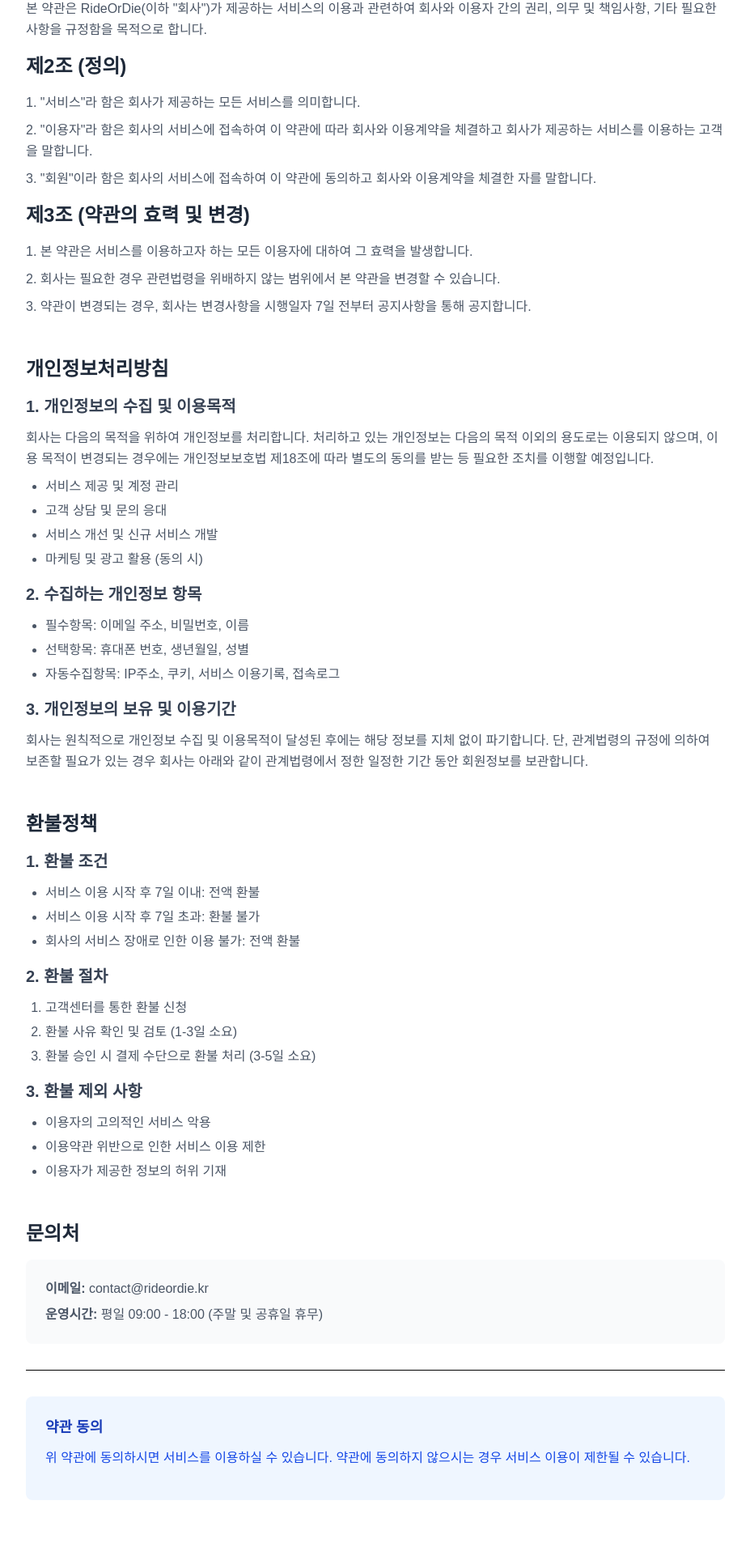
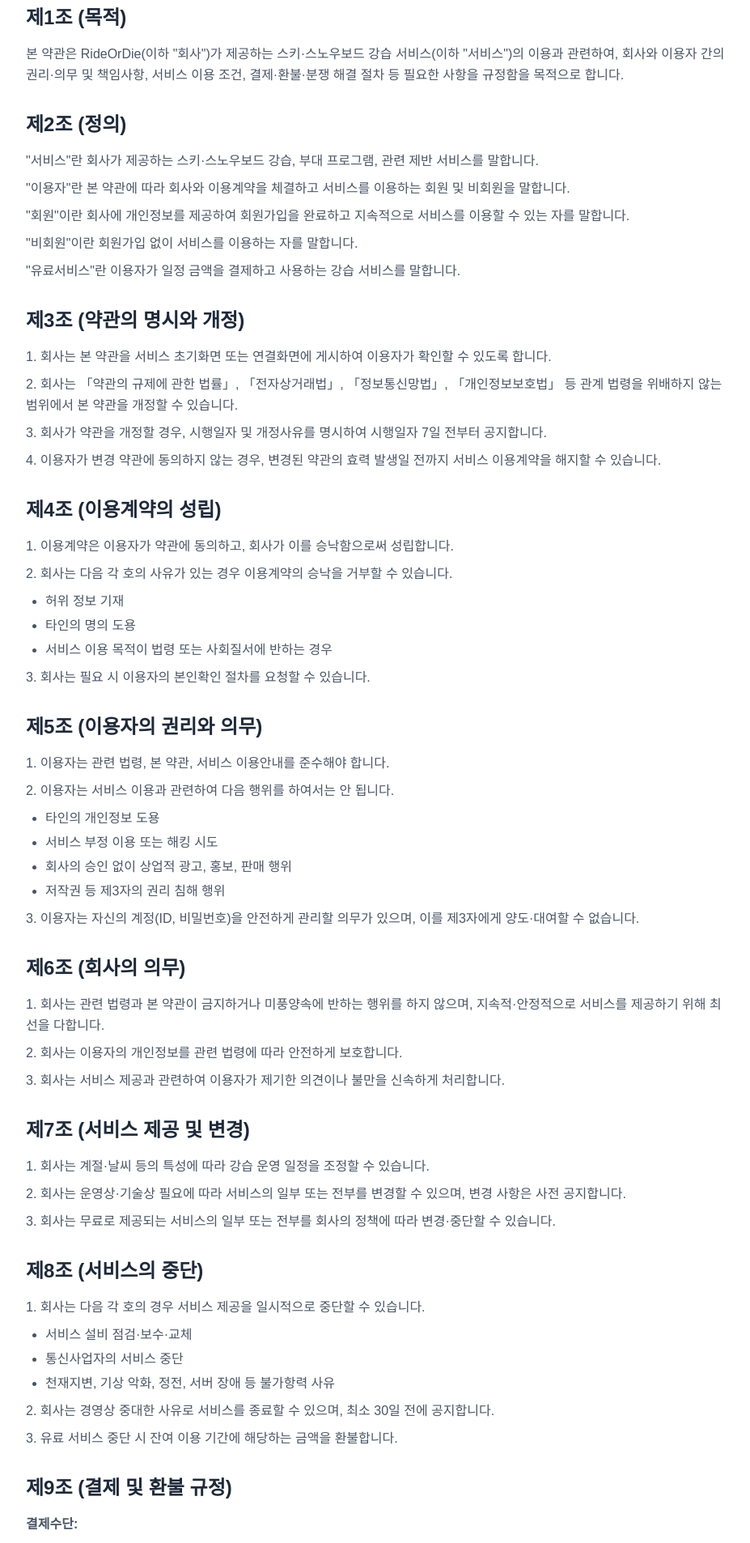
Before and after one commit to cpppowercode/rideordie, a Next.js app: page /service-policy in a window 1280 px wide. Shown: the part 230-2136 px from the top of the page at 81% size, without its empty margins (176-1103 px from the left). Built offline with nearby package versions, Linux system fonts and the light colour scheme.

Commit message:
약관수정

```diff
--- a/src/app/service-policy/page.tsx
+++ b/src/app/service-policy/page.tsx
@@ -4,89 +4,203 @@ export default function ServicePolicy() {
   return (
     <main className="bg-white text-black min-h-screen">
       <div className="max-w-4xl mx-auto px-4 py-8">
-        <h1 className="text-3xl font-bold text-center mt-20 mb-8">서비스 이용약관</h1>
+        <h1 className="text-3xl font-bold text-center mt-20 mb-8">Ride or Die 서비스 이용약관</h1>
+        <p className="text-center text-gray-600 mb-8">(전자상거래 표준약관 준용·스포츠 강습 특화)</p>
 
         {/* 서비스 이용약관 */}
-        <section className="mb-12">
+        <section className="mb-12 space-y-8">
+          <div>
             <h2 className="text-2xl font-semibold mb-4 text-gray-800">제1조 (목적)</h2>
-          <p className="text-gray-600 mb-4 leading-relaxed">
-            본 약관은 RideOrDie(이하 &quot;회사&quot;)가 제공하는 서비스의 이용과 관련하여 회사와 이용자 간의 권리, 의무 및 책임사항, 기타 필요한 사항을 규정함을 목적으로 합니다.
+            <p className="text-gray-600 leading-relaxed">
+              본 약관은 RideOrDie(이하 "회사")가 제공하는 스키·스노우보드 강습 서비스(이하 "서비스")의 이용과 관련하여, 회사와 이용자 간의 권리·의무 및 책임사항, 서비스 이용 조건, 결제·환불·분쟁 해결 절차 등 필요한 사항을 규정함을 목적으로 합니다.
             </p>
-
-          <h2 className="text-2xl font-semibold mb-4 text-gray-800">제2조 (정의)</h2>
-          <div className="text-gray-600 mb-4 leading-relaxed">
-            <p className="mb-2">1. &quot;서비스&quot;라 함은 회사가 제공하는 모든 서비스를 의미합니다.</p>
-            <p className="mb-2">2. &quot;이용자&quot;라 함은 회사의 서비스에 접속하여 이 약관에 따라 회사와 이용계약을 체결하고 회사가 제공하는 서비스를 이용하는 고객을 말합니다.</p>
-            <p className="mb-2">3. &quot;회원&quot;이라 함은 회사의 서비스에 접속하여 이 약관에 동의하고 회사와 이용계약을 체결한 자를 말합니다.</p>
           </div>
 
-          <h2 className="text-2xl font-semibold mb-4 text-gray-800">제3조 (약관의 효력 및 변경)</h2>
-          <div className="text-gray-600 mb-4 leading-relaxed">
-            <p className="mb-2">1. 본 약관은 서비스를 이용하고자 하는 모든 이용자에 대하여 그 효력을 발생합니다.</p>
-            <p className="mb-2">2. 회사는 필요한 경우 관련법령을 위배하지 않는 범위에서 본 약관을 변경할 수 있습니다.</p>
-            <p className="mb-2">3. 약관이 변경되는 경우, 회사는 변경사항을 시행일자 7일 전부터 공지사항을 통해 공지합니다.</p>
+          <div>
+            <h2 className="text-2xl font-semibold mb-4 text-gray-800">제2조 (정의)</h2>
+            <div className="text-gray-600 leading-relaxed space-y-2">
+              <p>"서비스"란 회사가 제공하는 스키·스노우보드 강습, 부대 프로그램, 관련 제반 서비스를 말합니다.</p>
+              <p>"이용자"란 본 약관에 따라 회사와 이용계약을 체결하고 서비스를 이용하는 회원 및 비회원을 말합니다.</p>
+              <p>"회원"이란 회사에 개인정보를 제공하여 회원가입을 완료하고 지속적으로 서비스를 이용할 수 있는 자를 말합니다.</p>
+              <p>"비회원"이란 회원가입 없이 서비스를 이용하는 자를 말합니다.</p>
+              <p>"유료서비스"란 이용자가 일정 금액을 결제하고 사용하는 강습 서비스를 말합니다.</p>
             </div>
-        </section>
+          </div>
 
-        {/* 개인정보처리방침 */}
-        <section className="mb-12">
-          <h2 className="text-2xl font-semibold mb-4 text-gray-800">개인정보처리방침</h2>
+          <div>
+            <h2 className="text-2xl font-semibold mb-4 text-gray-800">제3조 (약관의 명시와 개정)</h2>
+            <div className="text-gray-600 leading-relaxed space-y-2">
+              <p>1. 회사는 본 약관을 서비스 초기화면 또는 연결화면에 게시하여 이용자가 확인할 수 있도록 합니다.</p>
+              <p>2. 회사는 「약관의 규제에 관한 법률」, 「전자상거래법」, 「정보통신망법」, 「개인정보보호법」 등 관계 법령을 위배하지 않는 범위에서 본 약관을 개정할 수 있습니다.</p>
+              <p>3. 회사가 약관을 개정할 경우, 시행일자 및 개정사유를 명시하여 시행일자 7일 전부터 공지합니다.</p>
+              <p>4. 이용자가 변경 약관에 동의하지 않는 경우, 변경된 약관의 효력 발생일 전까지 서비스 이용계약을 해지할 수 있습니다.</p>
+            </div>
+          </div>
 
-          <h3 className="text-xl font-semibold mb-3 text-gray-700">1. 개인정보의 수집 및 이용목적</h3>
-          <div className="text-gray-600 mb-4 leading-relaxed">
-            <p className="mb-2">회사는 다음의 목적을 위하여 개인정보를 처리합니다. 처리하고 있는 개인정보는 다음의 목적 이외의 용도로는 이용되지 않으며, 이용 목적이 변경되는 경우에는 개인정보보호법 제18조에 따라 별도의 동의를 받는 등 필요한 조치를 이행할 예정입니다.</p>
+          <div>
+            <h2 className="text-2xl font-semibold mb-4 text-gray-800">제4조 (이용계약의 성립)</h2>
+            <div className="text-gray-600 leading-relaxed space-y-2">
+              <p>1. 이용계약은 이용자가 약관에 동의하고, 회사가 이를 승낙함으로써 성립합니다.</p>
+              <p>2. 회사는 다음 각 호의 사유가 있는 경우 이용계약의 승낙을 거부할 수 있습니다.</p>
+              <ul className="list-disc pl-6 space-y-1 mt-2">
+                <li>허위 정보 기재</li>
+                <li>타인의 명의 도용</li>
+                <li>서비스 이용 목적이 법령 또는 사회질서에 반하는 경우</li>
+              </ul>
+              <p>3. 회사는 필요 시 이용자의 본인확인 절차를 요청할 수 있습니다.</p>
+            </div>
+          </div>
+
+          <div>
+            <h2 className="text-2xl font-semibold mb-4 text-gray-800">제5조 (이용자의 권리와 의무)</h2>
+            <div className="text-gray-600 leading-relaxed space-y-2">
+              <p>1. 이용자는 관련 법령, 본 약관, 서비스 이용안내를 준수해야 합니다.</p>
+              <p>2. 이용자는 서비스 이용과 관련하여 다음 행위를 하여서는 안 됩니다.</p>
+              <ul className="list-disc pl-6 space-y-1 mt-2">
+                <li>타인의 개인정보 도용</li>
+                <li>서비스 부정 이용 또는 해킹 시도</li>
+                <li>회사의 승인 없이 상업적 광고, 홍보, 판매 행위</li>
+                <li>저작권 등 제3자의 권리 침해 행위</li>
+              </ul>
+              <p>3. 이용자는 자신의 계정(ID, 비밀번호)을 안전하게 관리할 의무가 있으며, 이를 제3자에게 양도·대여할 수 없습니다.</p>
+            </div>
+          </div>
+
+          <div>
+            <h2 className="text-2xl font-semibold mb-4 text-gray-800">제6조 (회사의 의무)</h2>
+            <div className="text-gray-600 leading-relaxed space-y-2">
+              <p>1. 회사는 관련 법령과 본 약관이 금지하거나 미풍양속에 반하는 행위를 하지 않으며, 지속적·안정적으로 서비스를 제공하기 위해 최선을 다합니다.</p>
+              <p>2. 회사는 이용자의 개인정보를 관련 법령에 따라 안전하게 보호합니다.</p>
+              <p>3. 회사는 서비스 제공과 관련하여 이용자가 제기한 의견이나 불만을 신속하게 처리합니다.</p>
+            </div>
+          </div>
+
+          <div>
+            <h2 className="text-2xl font-semibold mb-4 text-gray-800">제7조 (서비스 제공 및 변경)</h2>
+            <div className="text-gray-600 leading-relaxed space-y-2">
+              <p>1. 회사는 계절·날씨 등의 특성에 따라 강습 운영 일정을 조정할 수 있습니다.</p>
+              <p>2. 회사는 운영상·기술상 필요에 따라 서비스의 일부 또는 전부를 변경할 수 있으며, 변경 사항은 사전 공지합니다.</p>
+              <p>3. 회사는 무료로 제공되는 서비스의 일부 또는 전부를 회사의 정책에 따라 변경·중단할 수 있습니다.</p>
+            </div>
+          </div>
+
+          <div>
+            <h2 className="text-2xl font-semibold mb-4 text-gray-800">제8조 (서비스의 중단)</h2>
+            <div className="text-gray-600 leading-relaxed space-y-2">
+              <p>1. 회사는 다음 각 호의 경우 서비스 제공을 일시적으로 중단할 수 있습니다.</p>
+              <ul className="list-disc pl-6 space-y-1 mt-2">
+                <li>서비스 설비 점검·보수·교체</li>
+                <li>통신사업자의 서비스 중단</li>
+                <li>천재지변, 기상 악화, 정전, 서버 장애 등 불가항력 사유</li>
+              </ul>
+              <p>2. 회사는 경영상 중대한 사유로 서비스를 종료할 수 있으며, 최소 30일 전에 공지합니다.</p>
+              <p>3. 유료 서비스 중단 시 잔여 이용 기간에 해당하는 금액을 환불합니다.</p>
+            </div>
+          </div>
+
+          <div>
+            <h2 className="text-2xl font-semibold mb-4 text-gray-800">제9조 (결제 및 환불 규정)</h2>
+            <div className="text-gray-600 leading-relaxed space-y-4">
+              <div>
+                <p className="font-semibold mb-2">결제수단:</p>
+                <p>신용카드, 체크카드, 계좌이체, 간편결제 등 회사가 제공하는 방법</p>
+              </div>
+
+              <div>
+                <p className="font-semibold mb-2">예약 확정 시점:</p>
+                <p>결제 완료 후 회사로부터 예약 확정 안내(문자·이메일·앱 알림 중 1개 이상)를 받은 시점에 예약이 확정됩니다.</p>
+              </div>
+
+              <div>
+                <p className="font-semibold mb-2">환불 규정:</p>
                 <ul className="list-disc pl-6 space-y-1">
-              <li>서비스 제공 및 계정 관리</li>
-              <li>고객 상담 및 문의 응대</li>
-              <li>서비스 개선 및 신규 서비스 개발</li>
-              <li>마케팅 및 광고 활용 (동의 시)</li>
+                  <li>서비스 이용일 7일 전까지 취소: 전액 환불</li>
+                  <li>서비스 이용일 3~6일 전 취소: 결제 금액의 70% 환불</li>
+                  <li>서비스 이용일 1~2일 전 취소: 결제 금액의 50% 환불</li>
+                  <li>서비스 이용 당일 취소 또는 무단 불참: 환불 불가</li>
                 </ul>
               </div>
 
-          <h3 className="text-xl font-semibold mb-3 text-gray-700">2. 수집하는 개인정보 항목</h3>
-          <div className="text-gray-600 mb-4 leading-relaxed">
+              <div>
+                <p className="font-semibold mb-2">기상 악화·천재지변:</p>
                 <ul className="list-disc pl-6 space-y-1">
-              <li>필수항목: 이메일 주소, 비밀번호, 이름</li>
-              <li>선택항목: 휴대폰 번호, 생년월일, 성별</li>
-              <li>자동수집항목: IP주소, 쿠키, 서비스 이용기록, 접속로그</li>
+                  <li>스키장 운영 중단, 도로 통제 등 강습 불가 시: 전액 환불 또는 날짜 변경(택1)</li>
+                  <li>강습 시작 이후 기상 악화로 중단된 경우: 환불 불가</li>
                 </ul>
               </div>
 
-          <h3 className="text-xl font-semibold mb-3 text-gray-700">3. 개인정보의 보유 및 이용기간</h3>
-          <p className="text-gray-600 mb-4 leading-relaxed">
-            회사는 원칙적으로 개인정보 수집 및 이용목적이 달성된 후에는 해당 정보를 지체 없이 파기합니다. 단, 관계법령의 규정에 의하여 보존할 필요가 있는 경우 회사는 아래와 같이 관계법령에서 정한 일정한 기간 동안 회원정보를 보관합니다.
-          </p>
-        </section>
-
-        {/* 환불정책 */}
-        <section className="mb-12">
-          <h2 className="text-2xl font-semibold mb-4 text-gray-800">환불정책</h2>
-
-          <h3 className="text-xl font-semibold mb-3 text-gray-700">1. 환불 조건</h3>
-          <div className="text-gray-600 mb-4 leading-relaxed">
-            <ul className="list-disc pl-6 space-y-1">
-              <li>서비스 이용 시작 후 7일 이내: 전액 환불</li>
-              <li>서비스 이용 시작 후 7일 초과: 환불 불가</li>
-              <li>회사의 서비스 장애로 인한 이용 불가: 전액 환불</li>
-            </ul>
+              <div>
+                <p className="font-semibold mb-2">회사의 귀책 사유:</p>
+                <p>강사의 부득이한 사정, 안전 문제, 내부 운영상 이유로 강습 불가 시: 전액 환불 또는 대체 강습 제공(택1)</p>
               </div>
 
-          <h3 className="text-xl font-semibold mb-3 text-gray-700">2. 환불 절차</h3>
-          <div className="text-gray-600 mb-4 leading-relaxed">
-            <ol className="list-decimal pl-6 space-y-1">
-              <li>고객센터를 통한 환불 신청</li>
-              <li>환불 사유 확인 및 검토 (1-3일 소요)</li>
-              <li>환불 승인 시 결제 수단으로 환불 처리 (3-5일 소요)</li>
-            </ol>
+              <div>
+                <p className="font-semibold mb-2">이용자의 귀책 사유:</p>
+                <p>지각, 준비 미흡, 안전 수칙 미준수 등으로 강습이 축소·중단된 경우: 환불 불가</p>
               </div>
 
-          <h3 className="text-xl font-semibold mb-3 text-gray-700">3. 환불 제외 사항</h3>
-          <div className="text-gray-600 mb-4 leading-relaxed">
-            <ul className="list-disc pl-6 space-y-1">
-              <li>이용자의 고의적인 서비스 악용</li>
-              <li>이용약관 위반으로 인한 서비스 이용 제한</li>
-              <li>이용자가 제공한 정보의 허위 기재</li>
-            </ul>
+              <div>
+                <p className="font-semibold mb-2">청약철회 제한:</p>
+                <p>「전자상거래법」 제17조 제2항에 따라, 예약 확정 후 강습 준비(강사 배정, 장비 예약, 리조트 일정 확정 등) 절차가 시작된 경우에는 본 조의 환불 규정이 적용됩니다.</p>
+              </div>
+
+              <div>
+                <p className="font-semibold mb-2">환불 절차:</p>
+                <p>고객센터 또는 지정 채널로 취소 신청 → 취소 가능 여부 확인 → 환불 승인 시 결제수단으로 환불(영업일 기준 3~5일 소요)</p>
+              </div>
+            </div>
+          </div>
+
+          <div>
+            <h2 className="text-2xl font-semibold mb-4 text-gray-800">제10조 (책임 제한)</h2>
+            <div className="text-gray-600 leading-relaxed space-y-2">
+              <p>1. 회사는 천재지변, 기상 악화, 불가항력, 이용자 귀책 사유로 인한 서비스 이용 장애에 대해 책임을 지지 않습니다.</p>
+              <p>2. 회사는 무료로 제공되는 서비스와 관련하여 법령에 특별한 규정이 없는 한 손해배상 책임을 지지 않습니다.</p>
+              <p>3. 회사는 이용자가 서비스에 게재한 정보·자료의 신뢰성·정확성에 대해 보증하지 않으며, 그로 인한 손해에 대해 책임을 지지 않습니다.</p>
+              <p>4. 회사는 강습 중 발생한 부상·사고에 대해 기본 안전 수칙을 준수한 범위 내에서만 책임을 부담하며, 그 외는 이용자가 가입한 보험 또는 본인의 책임으로 합니다.</p>
+            </div>
+          </div>
+
+          <div>
+            <h2 className="text-2xl font-semibold mb-4 text-gray-800">제11조 (저작권의 귀속 및 이용제한)</h2>
+            <div className="text-gray-600 leading-relaxed space-y-2">
+              <p>1. 회사가 작성한 저작물에 대한 저작권은 회사에 귀속됩니다.</p>
+              <p>2. 이용자는 회사의 사전 동의 없이 콘텐츠를 복제, 전송, 배포, 방송, 기타 방법으로 이용할 수 없습니다.</p>
+              <p>3. 이용자가 작성한 콘텐츠에 대한 저작권은 해당 이용자에게 귀속되며, 회사는 서비스 운영·홍보를 위해 이를 사용할 수 있습니다.</p>
+            </div>
+          </div>
+
+          <div>
+            <h2 className="text-2xl font-semibold mb-4 text-gray-800">제12조 (개인정보 보호)</h2>
+            <div className="text-gray-600 leading-relaxed space-y-2">
+              <p>1. 회사는 「개인정보보호법」에 따라 개인정보 처리방침을 수립·공개하며, 개인정보를 안전하게 관리합니다.</p>
+              <p>2. 개인정보 수집 항목: 필수(이메일, 비밀번호, 이름), 선택(휴대폰 번호, 생년월일, 성별), 자동수집(IP주소, 쿠키, 이용기록 등)</p>
+              <p>3. 보유 기간: 이용 목적 달성 시까지, 단 법령에 따라 보존할 필요가 있는 경우 해당 기간까지 보관</p>
+            </div>
+          </div>
+
+          <div>
+            <h2 className="text-2xl font-semibold mb-4 text-gray-800">제13조 (분쟁 해결 및 준거법)</h2>
+            <div className="text-gray-600 leading-relaxed space-y-2">
+              <p>1. 회사와 이용자는 서비스 이용과 관련하여 발생한 분쟁을 원만히 해결하기 위해 노력합니다.</p>
+              <p>2. 협의가 이루어지지 않을 경우, 민사소송법상의 관할법원에 소를 제기할 수 있습니다.</p>
+              <p>3. 본 약관은 대한민국 법령에 따라 해석됩니다.</p>
+            </div>
+          </div>
+
+          <div>
+            <h2 className="text-2xl font-semibold mb-4 text-gray-800">제14조 (법률 자문)</h2>
+            <p className="text-gray-600 leading-relaxed">
+              귀사는 노바법률사무소 이돈호 변호사의 법률 자문을 바탕으로 운영되고 있으며, 관련 법령 개정 시 지속적으로 검토·수정됩니다.
+            </p>
+          </div>
+
+          <div>
+            <h2 className="text-2xl font-semibold mb-4 text-gray-800">부칙</h2>
+            <div className="text-gray-600 leading-relaxed space-y-2">
+              <p>1. 본 약관은 2025년 8월 11일부터 시행합니다.</p>
+              <p>2. 본 약관에 명시되지 않은 사항은 관계 법령과 상관례에 따릅니다.</p>
+            </div>
           </div>
         </section>
 
```
Lines whose indentation alone changed are shown as unchanged.
